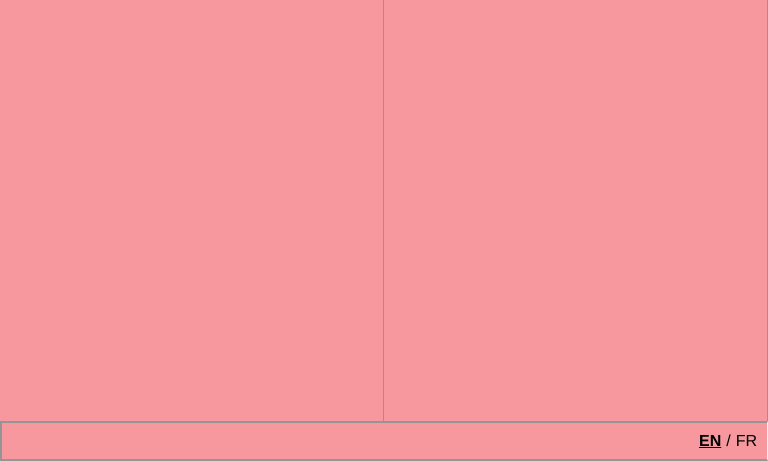
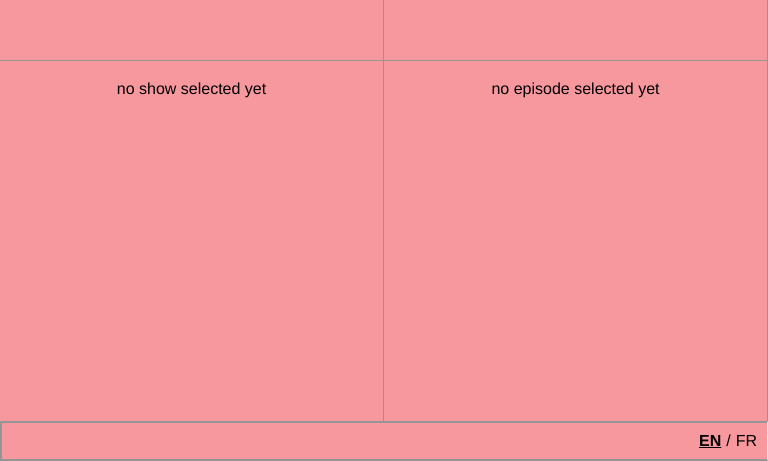
Before and after one commit to aconanlai/Celine-Radio, a React (Create React App) app: page / in a window 768 px wide. Shown: the part 339-800 px from the top of the page. Built offline with nearby package versions, Linux system fonts and the light colour scheme; no server answers.

Commit message:
removed-unnecessary-css-properties/fixed-2X2-screen

```diff
--- a/src/App.css
+++ b/src/App.css
@@ -11,7 +11,7 @@
   height: 100%;
 }
 
-@media screen and (max-width: 768px) {
+@media screen and (max-width: 767px) {
   .app {
     height: 100%;
     width: 100%;
@@ -34,23 +34,16 @@
 
 @media screen and (min-width: 768px) and (max-width: 1024px) {
   .panel-container {
-    min-height: 100%;
-    display: flex;
     flex-wrap: wrap;
-    flex-direction: row;
   }
 
   .panel-container > div {
-    display: flex;
     flex-basis: calc(50% - 40px);
-    justify-content: center;
-    flex-direction: column;
   }
 
   .panel-container > div > div {
     display: flex;
     justify-content: center;
-    flex-direction: row;
   }
 
   .footer {
@@ -60,6 +53,7 @@
   }
 
   .panel {
-    border-bottom: 0.1px #959596 solid;
+    border-bottom: 1px #959596 solid;
+    height: 50%;
   }
 }
```
